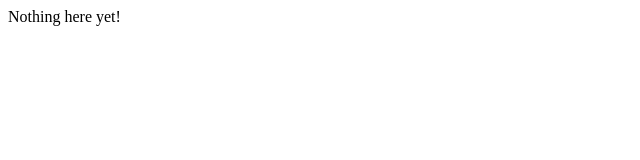
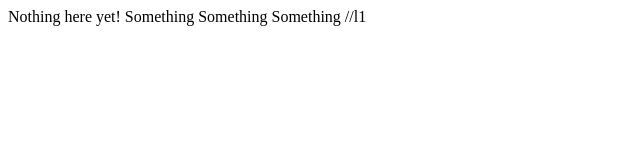
Before and after one commit to alecmev/dronebase, a website: page public/test.html in a window 1280 px wide. Shown: the whole page, without its empty margins (0-640 px from the left). Drawn offline with nearby package versions, Linux system fonts and the light colour scheme.

Commit message:
Added l1 branch

```diff
--- a/public/test.html
+++ b/public/test.html
@@ -9,6 +9,11 @@
 
 <body>
     Nothing here {{'yet' + '!'}}
+
+    Something
+    Something
+    Something
+    //l1
 </body>
 
 </html>
```
